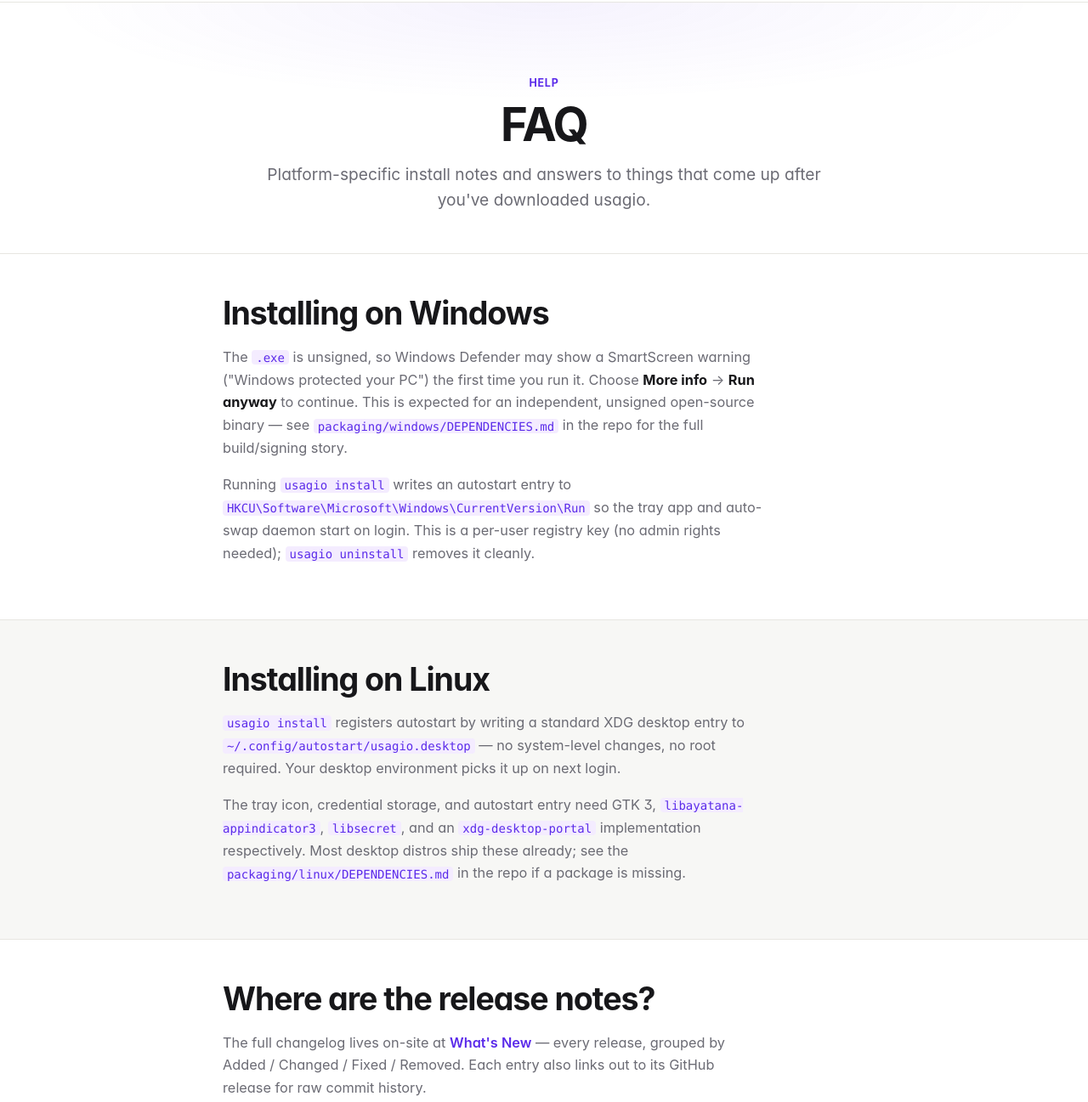
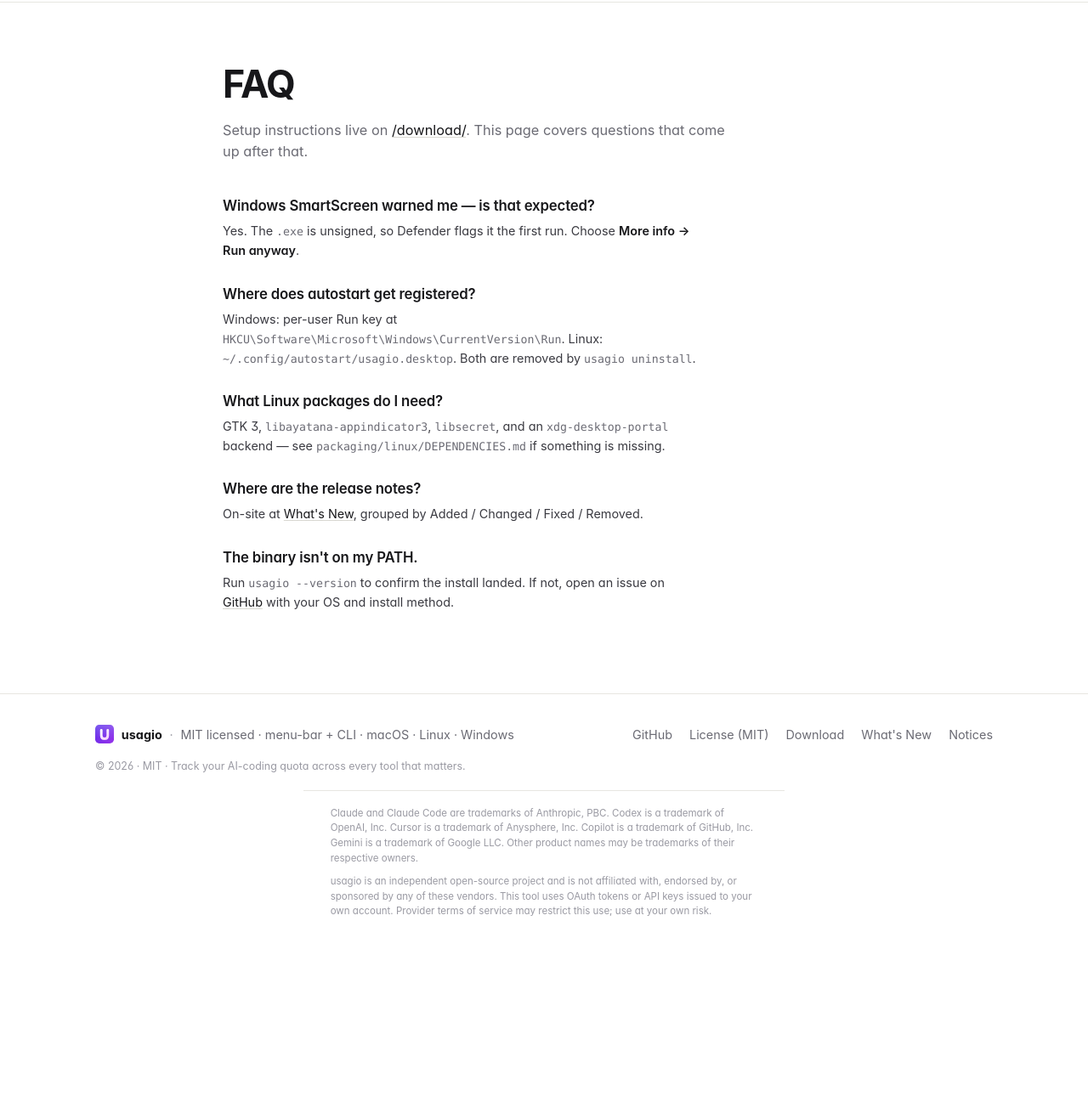
Before and after one commit to MattJackson/claude-usage, an Astro site in the folder web/: page /faq in a window 1280 px wide. Shown: the part 52-1349 px from the top of the page at 85% size. After the commit the page ends 1174 px from the top, so only its background shows below. Built offline with nearby package versions, Linux system fonts and the light colour scheme; Astro itself is replaced by a stand-in of ours.

Commit message:
web(faq): rewrite answers to 2-3 sentences, drop hero, halve line count
Users skim FAQs — the previous copy read like docs. Trim each answer
to the essential one-liner and point at /download/ for setup detail
rather than repeating it here. Drop the hero eyebrow+lede in favor
of a short intro line that just tells you setup lives on /download/.

Also collapse the platform-split ("Installing on Windows" /
"Installing on Linux") into one autostart Q that covers both, and
condense the Linux dependency prose into a single sentence with a
pointer to packaging/linux/DEPENDENCIES.md. File goes from 131 to
86 lines.

```diff
--- a/web/src/pages/faq.astro
+++ b/web/src/pages/faq.astro
@@ -1,131 +1,86 @@
 ---
-// Help / FAQ page. Home for the platform-specific install caveats that used
-// to clutter /download/ (Windows SmartScreen, autostart registry/desktop-
-// entry detail) so that page can stay a clean "run this command" reference.
+// Help / FAQ page. Short answers only — the long-form install prose lives on
+// /download/ and in the repo's packaging docs. Each entry here should read in
+// a couple of sentences, then link out.
 import Base from '../layouts/Base.astro';
-import CodeBlock from '../components/CodeBlock.astro';
 
 const title = 'FAQ — usagio';
 const description =
-  'Answers to common usagio questions: Windows SmartScreen warnings, autostart registration details, and troubleshooting install issues.';
+  'Short answers to common usagio questions: install caveats, autostart, and where to look for more.';
 
 const github = 'https://github.com/MattJackson/usagio';
 ---
 <Base title={title} description={description} path="/faq/" current="faq">
+  <section class="faq-section">
+    <div class="container container-narrow">
+      <h1 class="faq-title fade-up">FAQ</h1>
+      <p class="faq-lede fade-up">
+        Setup instructions live on <a href="/download/">/download/</a>. This
+        page covers questions that come up after that.
+      </p>
 
-  <!-- ============ HERO ============ -->
-  <section class="faq-hero">
-    <div class="container container-narrow" style="text-align: center;">
-      <span class="eyebrow fade-up">Help</span>
-      <h1 class="h-display fade-up" style="font-size: clamp(2.2rem, 5vw, 3.4rem); margin-top: 0.5rem;">FAQ</h1>
-      <p class="lede fade-up" style="margin: 1rem auto 0;">
-        Platform-specific install notes and answers to things that come up
-        after you've downloaded usagio.
+      <h2 class="faq-q fade-up">Windows SmartScreen warned me — is that expected?</h2>
+      <p class="faq-a fade-up">
+        Yes. The <code>.exe</code> is unsigned, so Defender flags it the first
+        run. Choose <strong>More info → Run anyway</strong>.
+      </p>
+
+      <h2 class="faq-q fade-up">Where does autostart get registered?</h2>
+      <p class="faq-a fade-up">
+        Windows: per-user Run key at
+        <code>HKCU\Software\Microsoft\Windows\CurrentVersion\Run</code>. Linux:
+        <code>~/.config/autostart/usagio.desktop</code>. Both are removed by
+        <code>usagio uninstall</code>.
+      </p>
+
+      <h2 class="faq-q fade-up">What Linux packages do I need?</h2>
+      <p class="faq-a fade-up">
+        GTK 3, <code>libayatana-appindicator3</code>, <code>libsecret</code>,
+        and an <code>xdg-desktop-portal</code> backend — see
+        <code>packaging/linux/DEPENDENCIES.md</code> if something is missing.
+      </p>
+
+      <h2 class="faq-q fade-up">Where are the release notes?</h2>
+      <p class="faq-a fade-up">
+        On-site at <a href="/whats-new/">What's New</a>, grouped by Added /
+        Changed / Fixed / Removed.
+      </p>
+
+      <h2 class="faq-q fade-up">The binary isn't on my PATH.</h2>
+      <p class="faq-a fade-up">
+        Run <code>usagio --version</code> to confirm the install landed. If
+        not, open an issue on
+        <a href={`${github}/issues`} target="_blank" rel="noopener noreferrer">GitHub</a>
+        with your OS and install method.
       </p>
     </div>
   </section>
-
-  <!-- ============ WINDOWS ============ -->
-  <section class="faq-section">
-    <div class="container container-narrow">
-      <h2 class="h-section fade-up">Installing on Windows</h2>
-      <p class="faq-p fade-up">
-        The <code>.exe</code> is unsigned, so Windows Defender may show a
-        SmartScreen warning ("Windows protected your PC") the first time you
-        run it. Choose <strong>More info</strong> → <strong>Run anyway</strong> to
-        continue. This is expected for an independent, unsigned open-source
-        binary — see
-        <code>packaging/windows/DEPENDENCIES.md</code> in the repo for the
-        full build/signing story.
-      </p>
-      <p class="faq-p fade-up">
-        Running <code>usagio install</code> writes an autostart entry to
-        <code>HKCU\Software\Microsoft\Windows\CurrentVersion\Run</code> so the
-        tray app and auto-swap daemon start on login. This is a per-user
-        registry key (no admin rights needed); <code>usagio uninstall</code> removes
-        it cleanly.
-      </p>
-    </div>
-  </section>
-
-  <!-- ============ LINUX ============ -->
-  <section class="faq-section section-soft">
-    <div class="container container-narrow">
-      <h2 class="h-section fade-up">Installing on Linux</h2>
-      <p class="faq-p fade-up">
-        <code>usagio install</code> registers autostart by writing a standard
-        XDG desktop entry to <code>~/.config/autostart/usagio.desktop</code> —
-        no system-level changes, no root required. Your desktop environment
-        picks it up on next login.
-      </p>
-      <p class="faq-p fade-up">
-        The tray icon, credential storage, and autostart entry need GTK 3,
-        <code>libayatana-appindicator3</code>, <code>libsecret</code>, and an
-        <code>xdg-desktop-portal</code> implementation respectively. Most
-        desktop distros ship these already; see the
-        <code>packaging/linux/DEPENDENCIES.md</code> in the repo if a package
-        is missing.
-      </p>
-    </div>
-  </section>
-
-  <!-- ============ RELEASE NOTES ============ -->
-  <section class="faq-section">
-    <div class="container container-narrow">
-      <h2 class="h-section fade-up">Where are the release notes?</h2>
-      <p class="faq-p fade-up">
-        The full changelog lives on-site at <a href="/whats-new/">What's New</a> —
-        every release, grouped by Added / Changed / Fixed / Removed. Each
-        entry also links out to its GitHub release for raw commit history.
-      </p>
-    </div>
-  </section>
-
-  <!-- ============ VERIFY / TROUBLESHOOT ============ -->
-  <section class="faq-section section-soft">
-    <div class="container container-narrow">
-      <h2 class="h-section fade-up">The binary isn't found on my PATH</h2>
-      <p class="faq-p fade-up">
-        Confirm the install actually landed and check the version:
-      </p>
-      <CodeBlock label="verify"><span class="p">$</span> usagio --version
-<span class="p">$</span> usagio status
-</CodeBlock>
-      <p class="faq-p fade-up">
-        Still stuck? Open an issue on
-        <a href={`${github}/issues`} target="_blank" rel="noopener noreferrer">GitHub</a> with
-        your OS, install method, and the output above.
-      </p>
-    </div>
-  </section>
-
 </Base>
 
 <style>
-  .faq-hero {
-    padding: clamp(3rem, 8vw, 5rem) 0 clamp(2rem, 5vw, 3rem);
-    background:
-      radial-gradient(70% 60% at 50% 0%, rgba(91,43,234,0.06), transparent 65%),
-      var(--bg);
-    border-bottom: var(--hairline);
+  .faq-section { padding: clamp(3rem, 7vw, 4.5rem) 0 clamp(4rem, 8vw, 6rem); }
+  .faq-title {
+    font-size: clamp(2rem, 4.4vw, 2.8rem);
+    line-height: 1.1; letter-spacing: -0.03em; font-weight: 700;
+    color: var(--ink); margin: 0 0 1rem;
   }
-  .faq-section { padding: clamp(2rem, 5vw, 3rem) 0; }
-  .faq-section .h-section { margin-bottom: 1rem; }
-  .faq-p {
-    color: var(--muted);
-    line-height: 1.65;
-    margin-bottom: 1rem;
-    max-width: 62ch;
+  .faq-lede {
+    color: var(--muted); font-size: var(--fs-body); line-height: 1.55;
+    max-width: 58ch; margin: 0 0 2.5rem;
   }
-  .faq-p code {
-    font-family: var(--font-mono);
-    font-size: 0.86em;
-    background: var(--accent-tint);
-    color: var(--accent);
-    padding: 0.05em 0.35em;
-    border-radius: 4px;
+  .faq-q {
+    font-size: 1.05rem; line-height: 1.35; letter-spacing: -0.01em;
+    font-weight: 600; color: var(--ink); margin: 1.75rem 0 0.4rem;
   }
-  .faq-p strong { color: var(--ink); font-weight: 650; }
-  .faq-p a { color: var(--accent); font-weight: 600; }
-  .faq-p a:hover { color: var(--accent-hover); }
+  .faq-a {
+    color: var(--ink-2); font-size: var(--fs-sm); line-height: 1.6;
+    max-width: 62ch; margin: 0;
+  }
+  .faq-a code { font-family: var(--font-mono); font-size: 0.92em; color: var(--muted); }
+  .faq-a strong { color: var(--ink); font-weight: 600; }
+  .faq-a a, .faq-lede a {
+    color: var(--ink); text-decoration: underline;
+    text-decoration-color: var(--line-strong); text-underline-offset: 2px;
+  }
+  .faq-a a:hover, .faq-lede a:hover { text-decoration-color: currentColor; }
 </style>
```
